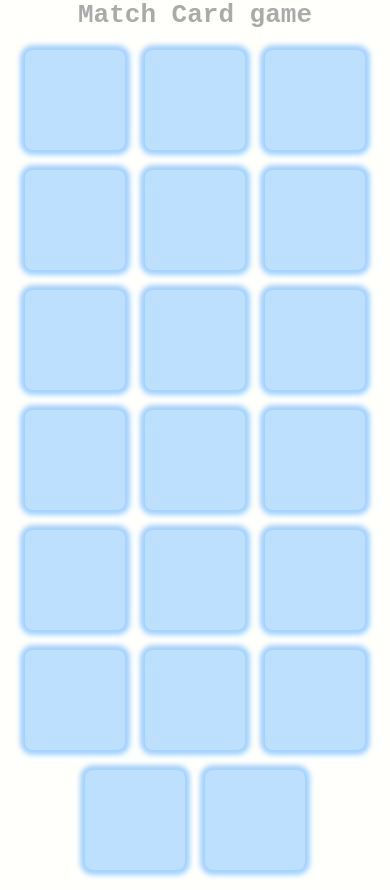
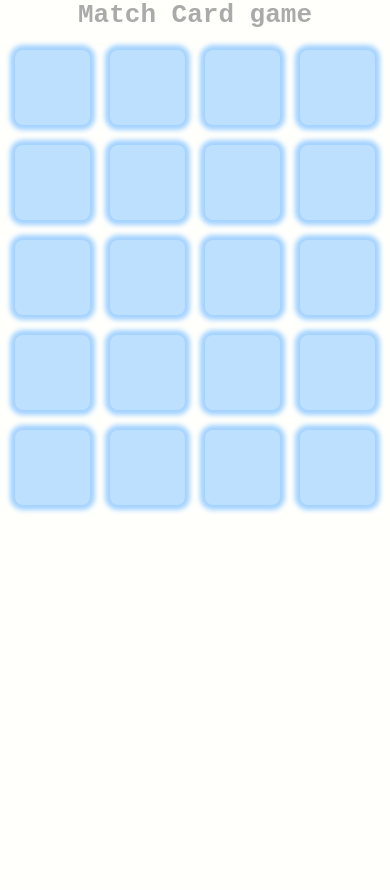
Before and after one commit to RCvetinskis/ts-card-game, a plain HTML site: page index.html in a window 390 px wide. After the commit the page ends 844 px from the top, so only its background shows below. Drawn offline with Linux system fonts and the light colour scheme.

Commit message:
more media adjustments

```diff
--- a/style.css
+++ b/style.css
@@ -82,10 +82,10 @@ h1{
 }
 
 
-@media(max-width:580px){
+@media(max-width:760px){
     .card{
-        width: 100px!important;
-        height: 100px!important;
+        width: 75px!important;
+        height: 75px!important;
     }
 }
 @media(max-width:360px){
@@ -96,7 +96,7 @@ h1{
 }
 
 
-@media(max-width:900px){
+@media(max-width:1100px){
     .card{
         width: 130px;
         height: 130px;
```
